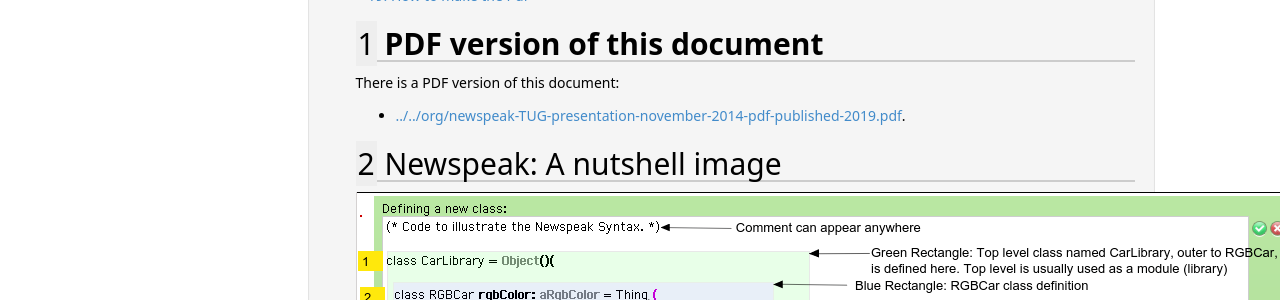
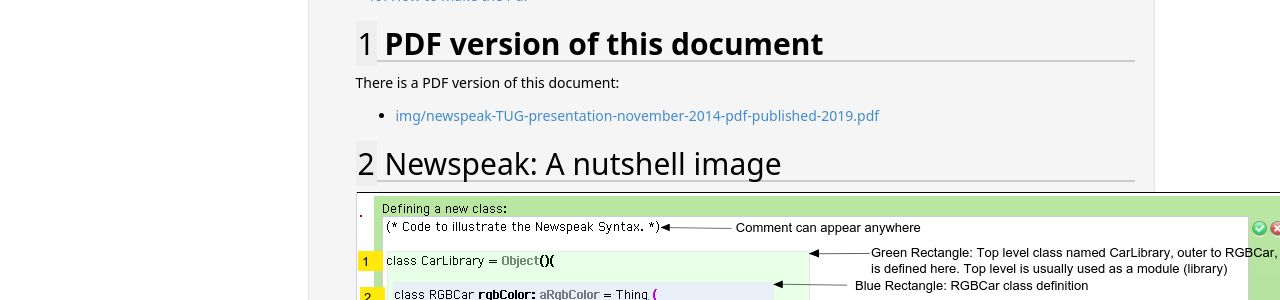
Before and after one commit to mzimmerm/mzimmerm.github.io, a Jekyll site: the page built from _posts/2021-03-22-newspeak-presentation-for-toronto-smalltalk-users-group.html, in a window 1280 px wide and 900 px high, scrolled down 1800 px. Shown: the part 154-454 px from the top of the window. Built offline with Jekyll 4.4.1, drawn with Linux system fonts in a browser that asks for light colours; formulas are drawn with MathJax 3; comment, search, counter and statistics services are not loaded.

Commit message:
Changed file: export so that file: link type can be used for images.

```diff
--- a/_posts/2021-03-22-blog-in-org2jekyll---4.-workflow-of-writing-a-blog-post.html
+++ b/_posts/2021-03-22-blog-in-org2jekyll---4.-workflow-of-writing-a-blog-post.html
@@ -138,7 +138,7 @@
 <li>Copies directory <code>$BLOG/org/js/</code>  to <code>$BLOG/js</code></li>
 <li>Org-exports the blog <code>$BLOG/org/a-test-blog.org</code>  to html and places the html to the <code>$BLOG/_posts/2021-04-20-a-test-blog.html</code>
 <ul class="org-ul">
-<li>Converts the links <code>[[img:some-file.some-ext]]</code> in the .org file to links in the html file.</li>
+<li>Converts the link types <code>[[img:some-file.some-ext]]</code> and <code>[[file:img/some-file.some-ext]]</code> in the .org file to links in the html file.</li>
 </ul></li>
 <li>Notes:
 <ul class="org-ul">
--- a/_posts/2021-03-22-newspeak-presentation-for-toronto-smalltalk-users-group.html
+++ b/_posts/2021-03-22-newspeak-presentation-for-toronto-smalltalk-users-group.html
@@ -24,19 +24,19 @@
 <li><a href="#org406fe94">8. Newspeak: Behind the name - George Orwell's 1984</a></li>
 <li><a href="#orga12d76f">9. The Case for Newspeak</a></li>
 <li><a href="#orga06a36b">10. Who is Newspeak for?</a></li>
-<li><a href="#org78aa62e">11. Migration from Smalltalk to Newspeak</a></li>
+<li><a href="#org2a8ebde">11. Migration from Smalltalk to Newspeak</a></li>
 <li><a href="#orgbf700de">12. Newspeak - As Advertised - Highlights from the Specs</a>
 <ul>
 <li>
 <ul>
-<li><a href="#org3aa7ecb">12.0.1. Newspeak is: Network Serviced (Supported by <i>partially implemented synchronization</i>)</a></li>
+<li><a href="#org87f2705">12.0.1. Newspeak is: Network Serviced (Supported by <i>partially implemented synchronization</i>)</a></li>
 <li><a href="#orga7c8c99">12.0.2. Newspeak is: Class based</a></li>
-<li><a href="#orge976d46">12.0.3. Newspeak is: Message Based (and purely OO as a result)</a></li>
-<li><a href="#orgbea65d1">12.0.4. Newspeak is: Secure (Supported by encapsulation, no static state)</a></li>
-<li><a href="#org5a606fc">12.0.5. Newspeak is: Reflective (Mirror based reflection)</a></li>
+<li><a href="#orga17d30e">12.0.3. Newspeak is: Message Based (and purely OO as a result)</a></li>
+<li><a href="#orgb7247dd">12.0.4. Newspeak is: Secure (Supported by encapsulation, no static state)</a></li>
+<li><a href="#org9d402ac">12.0.5. Newspeak is: Reflective (Mirror based reflection)</a></li>
 <li><a href="#org4453f42">12.0.6. Newspeak is: Modular (Independent, immutable, parametric namespaces)</a></li>
-<li><a href="#org87a97d6">12.0.7. Newspeak is: Concurrent (Actor based concurrency)</a></li>
-<li><a href="#orge851fe6">12.0.8. Newspeak is: Optionally typed <i>Unimplemented</i></a></li>
+<li><a href="#orgf80a757">12.0.7. Newspeak is: Concurrent (Actor based concurrency)</a></li>
+<li><a href="#orgd1bd07c">12.0.8. Newspeak is: Optionally typed <i>Unimplemented</i></a></li>
 </ul>
 </li>
 </ul>
@@ -70,7 +70,7 @@
 <li><a href="#org72e52b0">14.0.10.0.1. From Modules as Objects in Newspeak  (dot-jotted, emphasis added):</a></li>
 <li><a href="#org2a50d05">14.0.10.0.2. From Message Based Programming (emphasis added)</a></li>
 <li><a href="#orgf844c10">14.0.10.0.3. Newspeak Syntax notes (as different from Smalltalk)</a></li>
-<li><a href="#orgc1902ba">14.0.10.0.4. Migration from Smalltalk to Newspeak</a></li>
+<li><a href="#org64b00d6">14.0.10.0.4. Migration from Smalltalk to Newspeak</a></li>
 <li><a href="#org65836ac">14.0.10.0.5. Gotchas</a></li>
 </ul>
 </li>
@@ -84,7 +84,7 @@
 <ul>
 <li>
 <ul>
-<li><a href="#orgefdbf7b">15.0.1. <span class="todo TODO">TODO</span> Newspeak is: Network Serviced (Supported by <i>partially implemented synchronization</i>)</a></li>
+<li><a href="#orgec2e41a">15.0.1. <span class="todo TODO">TODO</span> Newspeak is: Network Serviced (Supported by <i>partially implemented synchronization</i>)</a></li>
 <li><a href="#org384521e">15.0.2. How Newspeak solves Problems with constructors, and removes any static state</a></li>
 <li><a href="#org9acc0e1">15.0.3. Newspeak is: Class Based (with constructor issues removed)</a>
 <ul>
@@ -105,8 +105,8 @@
 </li>
 </ul>
 </li>
-<li><a href="#orga14ebed">15.0.4. Newspeak is: Message Based (and purely OO as a result)</a></li>
-<li><a href="#orgbe87fc4">15.0.5. Newspeak is: Secure (Supported by encapsulation, no static state)</a>
+<li><a href="#org159c03f">15.0.4. Newspeak is: Message Based (and purely OO as a result)</a></li>
+<li><a href="#org6496c83">15.0.5. Newspeak is: Secure (Supported by encapsulation, no static state)</a>
 <ul>
 <li>
 <ul>
@@ -118,7 +118,7 @@
 </li>
 </ul>
 </li>
-<li><a href="#org0636c47">15.0.6. Newspeak is: Reflective (Mirror based reflection)</a></li>
+<li><a href="#org491223a">15.0.6. Newspeak is: Reflective (Mirror based reflection)</a></li>
 <li><a href="#org8039d94">15.0.7. Newspeak is: Modular (Independent, immutable, parametric namespaces) - Notes and Example Application (CarRace)</a>
 <ul>
 <li>
@@ -129,8 +129,8 @@
 </li>
 </ul>
 </li>
-<li><a href="#org58c2650">15.0.8. Newspeak is: Concurrent (Actor based concurrency)</a></li>
-<li><a href="#org2d9bf77">15.0.9. Newspeak is: Optionally typed <i>Unimplemented</i></a></li>
+<li><a href="#orgd46c552">15.0.8. Newspeak is: Concurrent (Actor based concurrency)</a></li>
+<li><a href="#org0e66f54">15.0.9. Newspeak is: Optionally typed <i>Unimplemented</i></a></li>
 </ul>
 </li>
 </ul>
@@ -160,7 +160,7 @@
 </p>
 
 <ul class="org-ul">
-<li><a href="../../org/newspeak-TUG-presentation-november-2014-pdf-published-2019.pdf">../../org/newspeak-TUG-presentation-november-2014-pdf-published-2019.pdf</a>.</li>
+<li><a href="/img/newspeak-TUG-presentation-november-2014-pdf-published-2019.pdf">img/newspeak-TUG-presentation-november-2014-pdf-published-2019.pdf</a></li>
 </ul>
 </div>
 </div>
@@ -168,9 +168,11 @@
 <div id="outline-container-org0d7a4a1" class="outline-2">
 <h2 id="org0d7a4a1"><span class="section-number-2">2</span> Newspeak: A nutshell image</h2>
 <div class="outline-text-2" id="text-2">
-<p>
-<img src="/img/newspeak-syntax.png" alt="nil"/>
-</p>
+
+<div id="org717d9c9" class="figure">
+<p><img src="/img/newspeak-syntax.png" alt="nil"/>
+</p>
+</div>
 </div>
 </div>
 
@@ -233,7 +235,6 @@
 </p>
 </div>
 </div>
-
 
 <div id="outline-container-org683624e" class="outline-2">
 <h2 id="org683624e"><span class="section-number-2">5</span> Newspeak: Where to start learning it</h2>
@@ -385,8 +386,8 @@
 </div>
 
 
-<div id="outline-container-org78aa62e" class="outline-2">
-<h2 id="org78aa62e"><span class="section-number-2">11</span> Migration from Smalltalk to Newspeak</h2>
+<div id="outline-container-org2a8ebde" class="outline-2">
+<h2 id="org2a8ebde"><span class="section-number-2">11</span> Migration from Smalltalk to Newspeak</h2>
 <div class="outline-text-2" id="text-11">
 <ul class="org-ul">
 <li>There is a document <a href="http://bracha.org/Smalltalk2NS2.pdf">http://bracha.org/Smalltalk2NS2.pdf</a> describing how to convert Smalltalk code to Squeak.</li>
@@ -435,8 +436,8 @@
 </p>
 </div>
 
-<div id="outline-container-org3aa7ecb" class="outline-4">
-<h4 id="org3aa7ecb"><span class="section-number-4">12.0.1</span> Newspeak is: Network Serviced (Supported by <i>partially implemented synchronization</i>)</h4>
+<div id="outline-container-org87f2705" class="outline-4">
+<h4 id="org87f2705"><span class="section-number-4">12.0.1</span> Newspeak is: Network Serviced (Supported by <i>partially implemented synchronization</i>)</h4>
 <div class="outline-text-4" id="text-12-0-1">
 <ul class="org-ul">
 <li>Newspeak applications can be updated over the internet while running.</li>
@@ -462,8 +463,8 @@
 </div>
 
 
-<div id="outline-container-orge976d46" class="outline-4">
-<h4 id="orge976d46"><span class="section-number-4">12.0.3</span> Newspeak is: Message Based (and purely OO as a result)</h4>
+<div id="outline-container-orga17d30e" class="outline-4">
+<h4 id="orga17d30e"><span class="section-number-4">12.0.3</span> Newspeak is: Message Based (and purely OO as a result)</h4>
 <div class="outline-text-4" id="text-12-0-3">
 <ul class="org-ul">
 <li>All computation - even an object's own access to its internal structure - is performed by sending messages to objects.</li>
@@ -490,8 +491,8 @@
 </div>
 
 
-<div id="outline-container-orgbea65d1" class="outline-4">
-<h4 id="orgbea65d1"><span class="section-number-4">12.0.4</span> Newspeak is: Secure (Supported by encapsulation, no static state)</h4>
+<div id="outline-container-orgb7247dd" class="outline-4">
+<h4 id="orgb7247dd"><span class="section-number-4">12.0.4</span> Newspeak is: Secure (Supported by encapsulation, no static state)</h4>
 <div class="outline-text-4" id="text-12-0-4">
 <ul class="org-ul">
 <li>Newspeak objects encapsulate their representation, and Newspeak programs have no static state.</li>
@@ -504,8 +505,8 @@
 </div>
 
 
-<div id="outline-container-org5a606fc" class="outline-4">
-<h4 id="org5a606fc"><span class="section-number-4">12.0.5</span> Newspeak is: Reflective (Mirror based reflection)</h4>
+<div id="outline-container-org9d402ac" class="outline-4">
+<h4 id="org9d402ac"><span class="section-number-4">12.0.5</span> Newspeak is: Reflective (Mirror based reflection)</h4>
 <div class="outline-text-4" id="text-12-0-5">
 <ul class="org-ul">
 <li>Newspeak programs are causally connected to their executable representation via a reflective API.</li>
@@ -536,8 +537,8 @@
 </div>
 
 
-<div id="outline-container-org87a97d6" class="outline-4">
-<h4 id="org87a97d6"><span class="section-number-4">12.0.7</span> Newspeak is: Concurrent (Actor based concurrency)</h4>
+<div id="outline-container-orgf80a757" class="outline-4">
+<h4 id="orgf80a757"><span class="section-number-4">12.0.7</span> Newspeak is: Concurrent (Actor based concurrency)</h4>
 <div class="outline-text-4" id="text-12-0-7">
 <ul class="org-ul">
 <li>Concurrency in Newspeak is based on actors.</li>
@@ -562,8 +563,8 @@
 </div>
 
 
-<div id="outline-container-orge851fe6" class="outline-4">
-<h4 id="orge851fe6"><span class="section-number-4">12.0.8</span> Newspeak is: Optionally typed <i>Unimplemented</i></h4>
+<div id="outline-container-orgd1bd07c" class="outline-4">
+<h4 id="orgd1bd07c"><span class="section-number-4">12.0.8</span> Newspeak is: Optionally typed <i>Unimplemented</i></h4>
 <div class="outline-text-4" id="text-12-0-8">
 <ul class="org-ul">
 <li>Newspeak supports pluggable types - see  <sup><a id="fnr.5" class="footref" href="#fn.5">5</a></sup> .</li>
@@ -882,9 +883,11 @@
 Below is an annotated and (over) colored example of a Newspeak class declaration. See <a href="http://lively-kernel.org/repository/webwerkstatt/users/mzimmerm/Projects/Newspeak/NewspeakSyntax.xhtml?forceInvalidateCache=1414792071362">http://lively-kernel.org/repository/webwerkstatt/users/mzimmerm/Projects/Newspeak/NewspeakSyntax.xhtml?forceInvalidateCache=1414792071362</a> for more details.
 </p>
 
-<p>
-<img src="/img/newspeak-syntax.png" alt="nil"/>
-</p>
+
+<div id="org8adc12f" class="figure">
+<p><img src="/img/newspeak-syntax.png" alt="nil"/>
+</p>
+</div>
 </div>
 
 <div id="outline-container-orge8d445c" class="outline-6">
@@ -1148,8 +1151,8 @@
 </div>
 
 
-<div id="outline-container-orgc1902ba" class="outline-6">
-<h6 id="orgc1902ba"><span class="section-number-6">14.0.10.0.4</span> Migration from Smalltalk to Newspeak</h6>
+<div id="outline-container-org64b00d6" class="outline-6">
+<h6 id="org64b00d6"><span class="section-number-6">14.0.10.0.4</span> Migration from Smalltalk to Newspeak</h6>
 <div class="outline-text-6" id="text-14-0-10-0-4">
 <ul class="org-ul">
 <li>There is a document <a href="http://bracha.org/Smalltalk2NS2.pdf">http://bracha.org/Smalltalk2NS2.pdf</a> describing how to convert Smalltalk code to Squeak.</li>
@@ -1204,8 +1207,8 @@
 <h2 id="orgf04576c"><span class="section-number-2">15</span> Newspeak - As Advertised - Expanding on the Specs Highlights section</h2>
 <div class="outline-text-2" id="text-15">
 </div>
-<div id="outline-container-orgefdbf7b" class="outline-4">
-<h4 id="orgefdbf7b"><span class="section-number-4">15.0.1</span> <span class="todo TODO">TODO</span> Newspeak is: Network Serviced (Supported by <i>partially implemented synchronization</i>)</h4>
+<div id="outline-container-orgec2e41a" class="outline-4">
+<h4 id="orgec2e41a"><span class="section-number-4">15.0.1</span> <span class="todo TODO">TODO</span> Newspeak is: Network Serviced (Supported by <i>partially implemented synchronization</i>)</h4>
 <div class="outline-text-4" id="text-15-0-1">
 <p>
 Gilad Bracha describes his vision for objects as services (Serviced Objects = SOBs), replacing the static-y web services with objects. Great reading:
@@ -1785,8 +1788,8 @@
 </div>
 
 
-<div id="outline-container-orga14ebed" class="outline-4">
-<h4 id="orga14ebed"><span class="section-number-4">15.0.4</span> Newspeak is: Message Based (and purely OO as a result)</h4>
+<div id="outline-container-org159c03f" class="outline-4">
+<h4 id="org159c03f"><span class="section-number-4">15.0.4</span> Newspeak is: Message Based (and purely OO as a result)</h4>
 <div class="outline-text-4" id="text-15-0-4">
 <p>
 We call Newspeak "message based", because the only runtime operation in Newspeak is virtual method invocation.
@@ -1815,8 +1818,8 @@
 </div>
 
 
-<div id="outline-container-orgbe87fc4" class="outline-4">
-<h4 id="orgbe87fc4"><span class="section-number-4">15.0.5</span> Newspeak is: Secure (Supported by encapsulation, no static state)</h4>
+<div id="outline-container-org6496c83" class="outline-4">
+<h4 id="org6496c83"><span class="section-number-4">15.0.5</span> Newspeak is: Secure (Supported by encapsulation, no static state)</h4>
 <div class="outline-text-4" id="text-15-0-5">
 <p>
 In this section we discuss unwelcomed consequences of static state, among them, how static state affects security.
@@ -1923,8 +1926,8 @@
 </div>
 
 
-<div id="outline-container-org0636c47" class="outline-4">
-<h4 id="org0636c47"><span class="section-number-4">15.0.6</span> Newspeak is: Reflective (Mirror based reflection)</h4>
+<div id="outline-container-org491223a" class="outline-4">
+<h4 id="org491223a"><span class="section-number-4">15.0.6</span> Newspeak is: Reflective (Mirror based reflection)</h4>
 <div class="outline-text-4" id="text-15-0-6">
 <p>
 We will only refer to the Newspeak specs for details
@@ -2180,9 +2183,11 @@
 Paste the above code for the CarRaceApp into a top level class. Notice that on "accept" (clicking the checkmark or do Ctrl-S), two icons appear on top of the class definition: [deploy] and [run]. State after accepting the above code:
 </p>
 
-<p>
-<img src="/img/newspeak-car-race-app-class.png" alt="nil"/>
-</p></li>
+
+<div id="orgfefaf84" class="figure">
+<p><img src="/img/newspeak-car-race-app-class.png" alt="nil"/>
+</p>
+</div></li>
 
 <li>Click on [run] and a Transcript showing Tied race: "Car with color red took 10 minutes Car with color blue took 10 minutes" should show:
 <img src="/img/newspeak-car-race-app-log.png" alt="nil"/></li>
@@ -2191,9 +2196,11 @@
 Click on [deploy] and select "As NOF". Notice that a CarRaceApp.nof file appeared in the directory where Newspeak runs:
 </p>
 
-<p>
-<img src="/img/newspeak-car-race-app-deploy-nof.png" alt="nil"/>
-</p></li>
+
+<div id="orgef09a89" class="figure">
+<p><img src="/img/newspeak-car-race-app-deploy-nof.png" alt="nil"/>
+</p>
+</div></li>
 
 <li><p>
 How to Run the Application Saved in the NOF file?
@@ -2205,9 +2212,11 @@
 <li>To run the CarRaceApp.nof from inside the IDE, click on the Settings wheel <img src="/img/newspeak-settings-icon.png" alt="nil"/>, and select "Run App". A dialog will appear which allows to select the NOF file.</li>
 </ul>
 
-<p>
-<img src="/img/newspeak-car-race-app-run.png" alt="nil"/>
-</p>
+
+<div id="org80802e5" class="figure">
+<p><img src="/img/newspeak-car-race-app-run.png" alt="nil"/>
+</p>
+</div>
 
 <ul class="org-ul">
 <li>Notes:
@@ -2240,8 +2249,8 @@
 </div>
 
 
-<div id="outline-container-org58c2650" class="outline-4">
-<h4 id="org58c2650"><span class="section-number-4">15.0.8</span> Newspeak is: Concurrent (Actor based concurrency)</h4>
+<div id="outline-container-orgd46c552" class="outline-4">
+<h4 id="orgd46c552"><span class="section-number-4">15.0.8</span> Newspeak is: Concurrent (Actor based concurrency)</h4>
 <div class="outline-text-4" id="text-15-0-8">
 <p>
 We will only refer to the Newspeak specs for details.
@@ -2254,8 +2263,8 @@
 </div>
 
 
-<div id="outline-container-org2d9bf77" class="outline-4">
-<h4 id="org2d9bf77"><span class="section-number-4">15.0.9</span> Newspeak is: Optionally typed <i>Unimplemented</i></h4>
+<div id="outline-container-org0e66f54" class="outline-4">
+<h4 id="org0e66f54"><span class="section-number-4">15.0.9</span> Newspeak is: Optionally typed <i>Unimplemented</i></h4>
 <div class="outline-text-4" id="text-15-0-9">
 <p>
 There are examples of typed code in Newspeak, but as I understand is not implemented.
--- /dev/null
+++ b/img/a-test-blog.org-test-file.txt
@@ -0,0 +1,3 @@
+A normal text file here.
+
+Just some text.
--- a/org/blog-in-org2jekyll---4.-workflow-of-writing-a-blog-post.org
+++ b/org/blog-in-org2jekyll---4.-workflow-of-writing-a-blog-post.org
@@ -92,7 +92,7 @@
      - Copies directory ~$BLOG/org/css/~ to ~$BLOG/css~
      - Copies directory ~$BLOG/org/js/~  to ~$BLOG/js~
      - Org-exports the blog ~$BLOG/org/a-test-blog.org~  to html and places the html to the ~$BLOG/_posts/2021-04-20-a-test-blog.html~
-       - Converts the links ~[[img:some-file.some-ext]]~ in the .org file to links in the html file.
+       - Converts the link types ~[[img:some-file.some-ext]]~ and ~[[file:img/some-file.some-ext]]~ in the .org file to links in the html file.
      - Notes:
        - If you want to rename a blog, remove the html from the ~_posts~ directory.
        - The blog index is built from all ~html~ files in the ~_posts~ directory
```
Also changed, not shown: _posts/2017-04-08-a-test-blog.html (+155 -167 lines), org/a-test-blog.org (+61 -72 lines), org/newspeak-presentation-for-toronto-smalltalk-users-group.org (+16 -17 lines), 3 other files.
